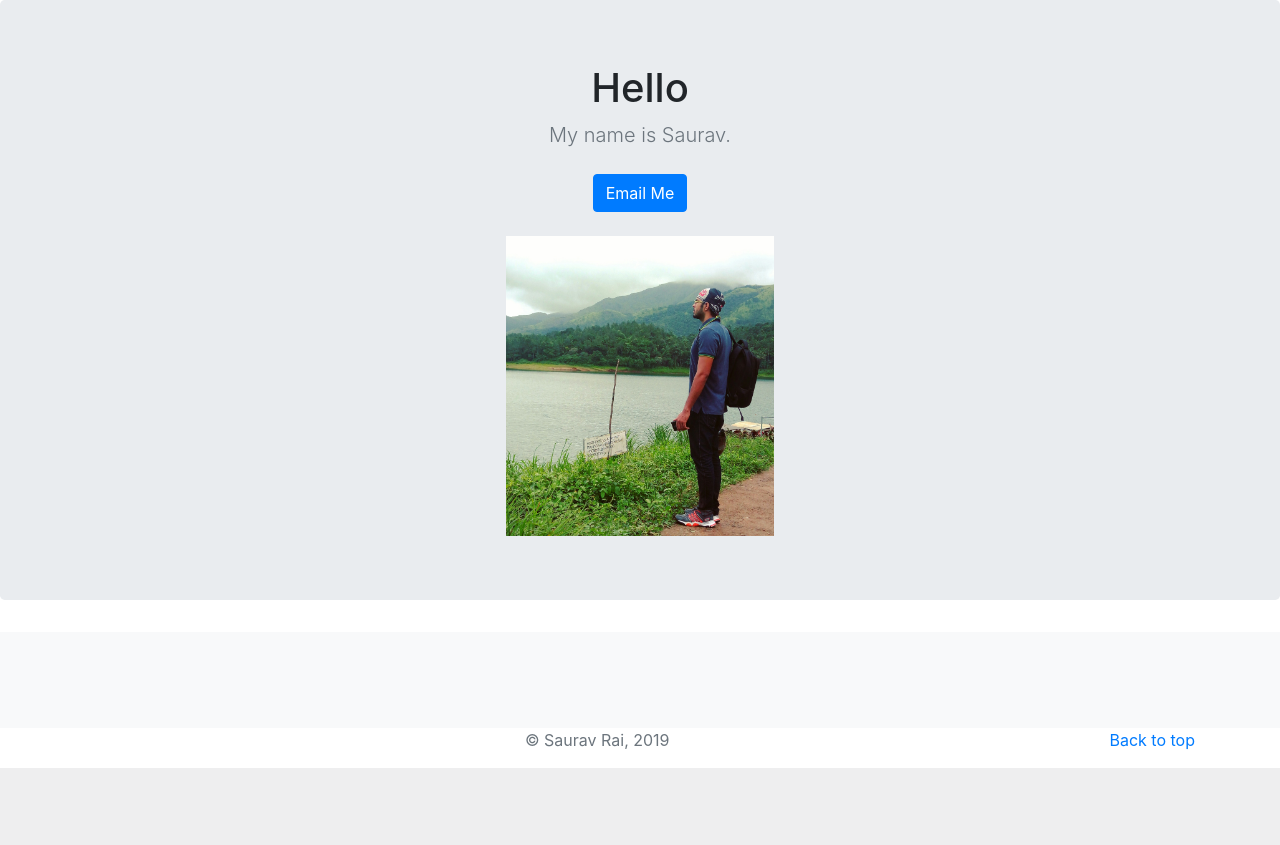
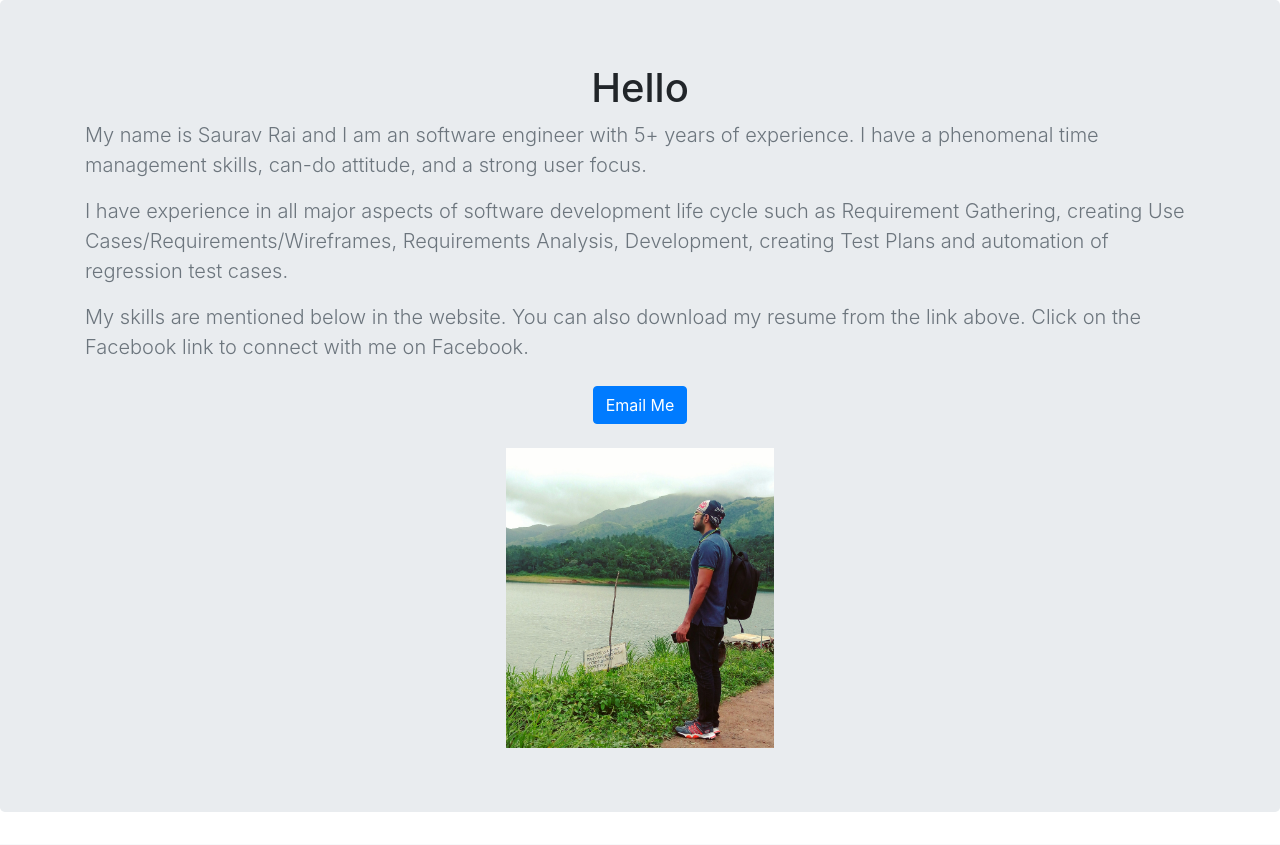
Before and after one commit to sauravrai91/myportfolio-project, a Django app: page / in a window 1280 px wide. Shown: the part 56-901 px from the top of the page. Before the commit the page ends 824 px from the top, so only its background shows below. Run offline with Django 3.2, Linux system fonts and the light colour scheme; data that the repository does not hold is empty; some libraries are stand-ins or nearby versions.

Commit message:
Overview updated

```diff
--- a/jobs/templates/jobs/home.html
+++ b/jobs/templates/jobs/home.html
@@ -40,7 +40,13 @@
   <section class="jumbotron text-center">
     <div class="container">
       <h1 class="jumbotron-heading">Hello</h1>
-      <p class="lead text-muted">My name is Saurav.</p>
+      <p class="lead text-muted" align="left">My name is Saurav Rai and I am an software engineer with 5+ years of experience.
+      I have a phenomenal time management skills, can-do attitude, and a strong user focus. </p>
+      <p class="lead text-muted" align="left">I have experience in all major aspects of software development life
+        cycle such as Requirement Gathering, creating Use Cases/Requirements/Wireframes, Requirements Analysis, Development,
+        creating Test Plans and automation of regression test cases.</p>
+      <p class="lead text-muted" align="left"> My skills are mentioned below in the website.
+        You can also download my resume from the link above. Click on the Facebook link to connect with me on Facebook. </p>
       <p>
         <a href="mailto:sauravrai.rai@gmail.com" class="btn btn-primary my-2">Email Me</a>
       </p>
```
